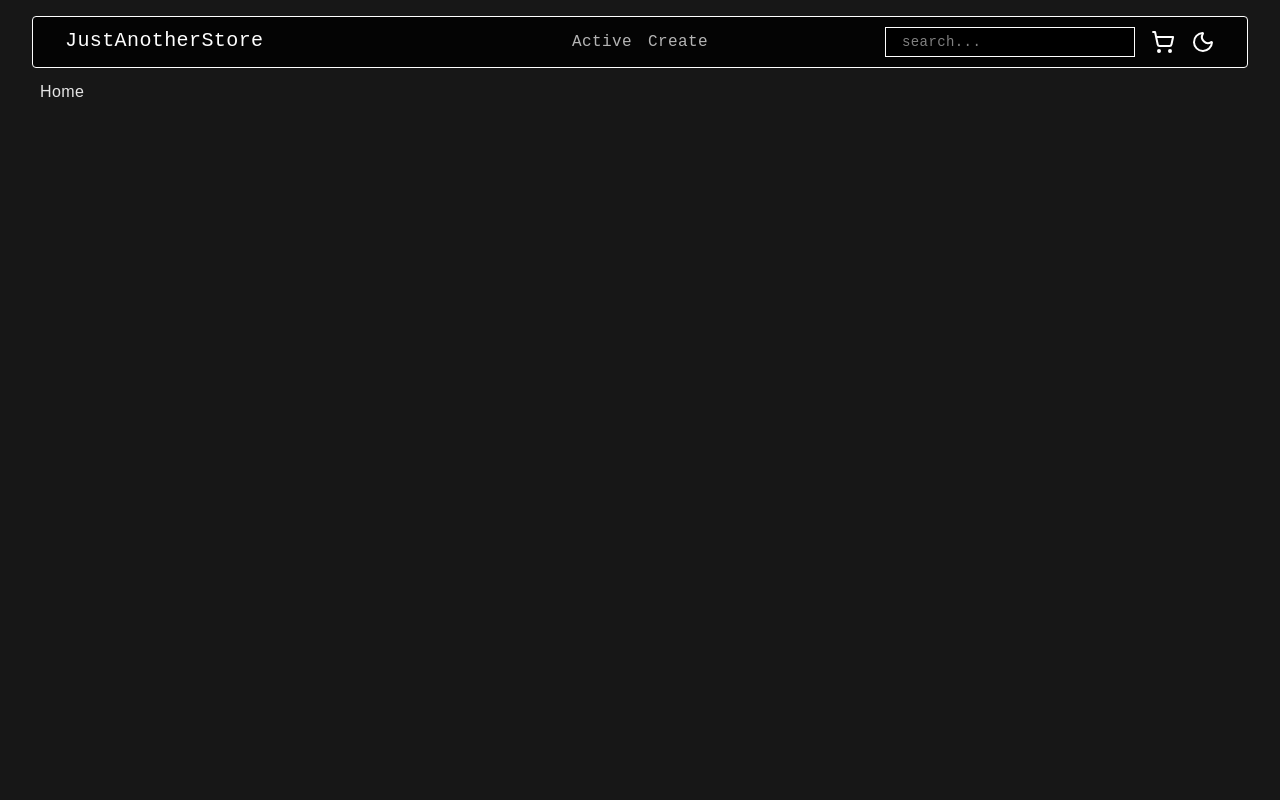
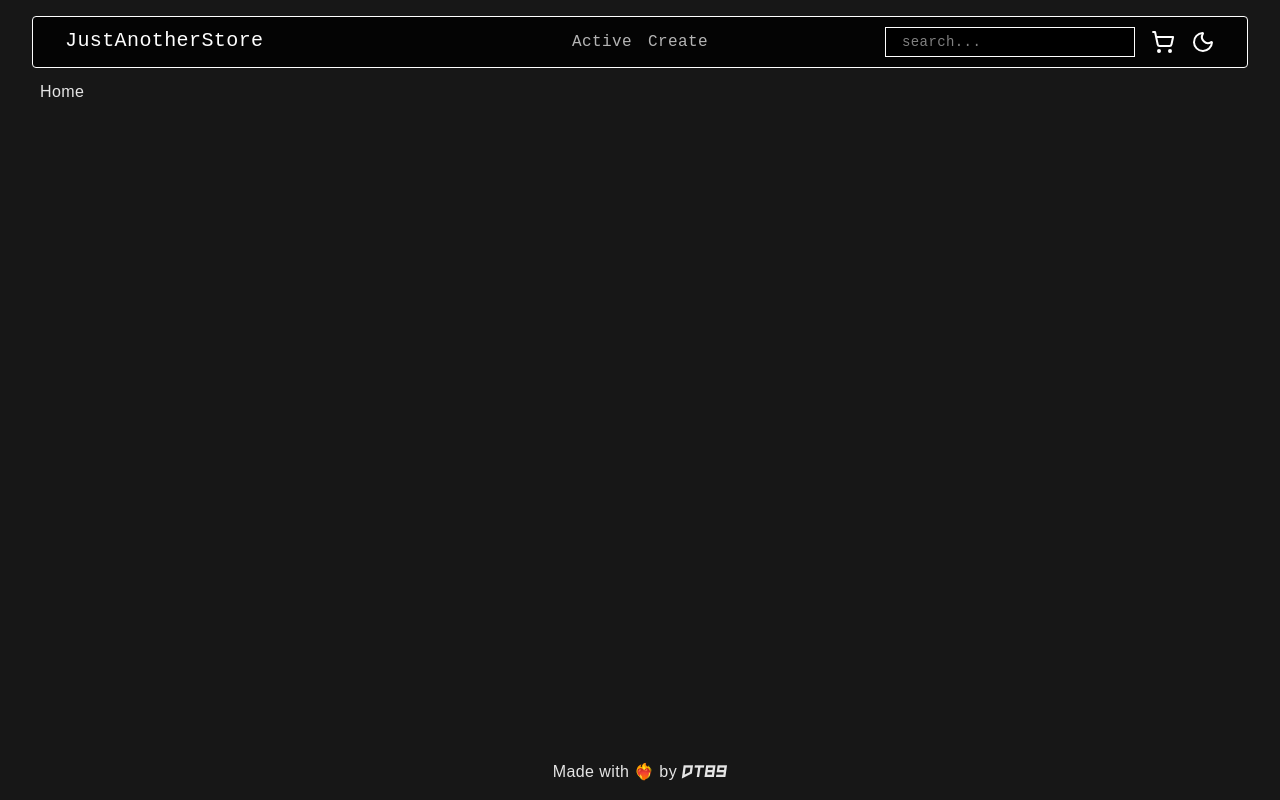
Before and after one commit to KARDT89/shopping-cart, a React (Vite) app: page / in a window 1280 px wide. Built offline with nearby package versions, Linux system fonts and the light colour scheme; no server answers.

Commit message:
add: footer

```diff
--- /dev/null
+++ b/src/components/Footer.jsx
@@ -0,0 +1,11 @@
+import React from 'react'
+
+const Footer = () => {
+  return (
+    <div className='w-full text-center bg-background text-foreground'>
+        <p className='p-4'>Made with ❤️‍🔥 by <span id='dt89'>DT89</span></p>
+    </div>
+  )
+}
+
+export default Footer
--- a/src/components/Navbar.jsx
+++ b/src/components/Navbar.jsx
@@ -6,11 +6,12 @@ import { HoverCard, HoverCardContent, HoverCardTrigger } from '@/components/ui/h
 import { useContext } from 'react';
 import { CartContext } from '../context/CartContext';
 import Cart from './Cart';
+import Footer from './Footer';
 
 export const Navbar = () => {
   const { cart } = useContext(CartContext);
   return (
-    <div>
+    <div className='flex flex-col min-h-screen'>
       <nav className="mx-auto my-2 lg:my-4 block md:grid md:grid-cols-3 justify-start backdrop-blur-sm p-2.5 lg:px-8 w-[95%] max-w-[200rem] text-md text-white bg-black/80 font-mono border rounded-md fixed bottom-0 md:top-0 md:bottom-auto left-0 right-0 z-50">
         <h1 className="hidden md:block text-xl">
           {' '}
@@ -66,9 +67,10 @@ export const Navbar = () => {
           <ModeToggle />
         </div>
       </nav>
-      <div className="px-4 py-4 pb-20 md:pb-0 md:py-20 lg:px-10 bg-background min-h-screen text-foreground">
+      <div className="px-4 py-4 pb-20 md:pb-0 md:py-20 lg:px-10 bg-background flex-1 text-foreground">
         <Outlet />
       </div>
+      <Footer/>
     </div>
   );
 };
--- a/src/index.css
+++ b/src/index.css
@@ -2,6 +2,15 @@
 @import 'tw-animate-css';
 
 @custom-variant dark (&:is(.dark *));
+
+@font-face {
+  font-family: 'dt89';
+  src: url('../public/Slope\ Opera.otf') format('opentype');
+}
+
+#dt89{
+    font-family: dt89;
+}
 
 * {
   transition:
```
Also changed, not shown: public/Slope Opera.otf (added).
